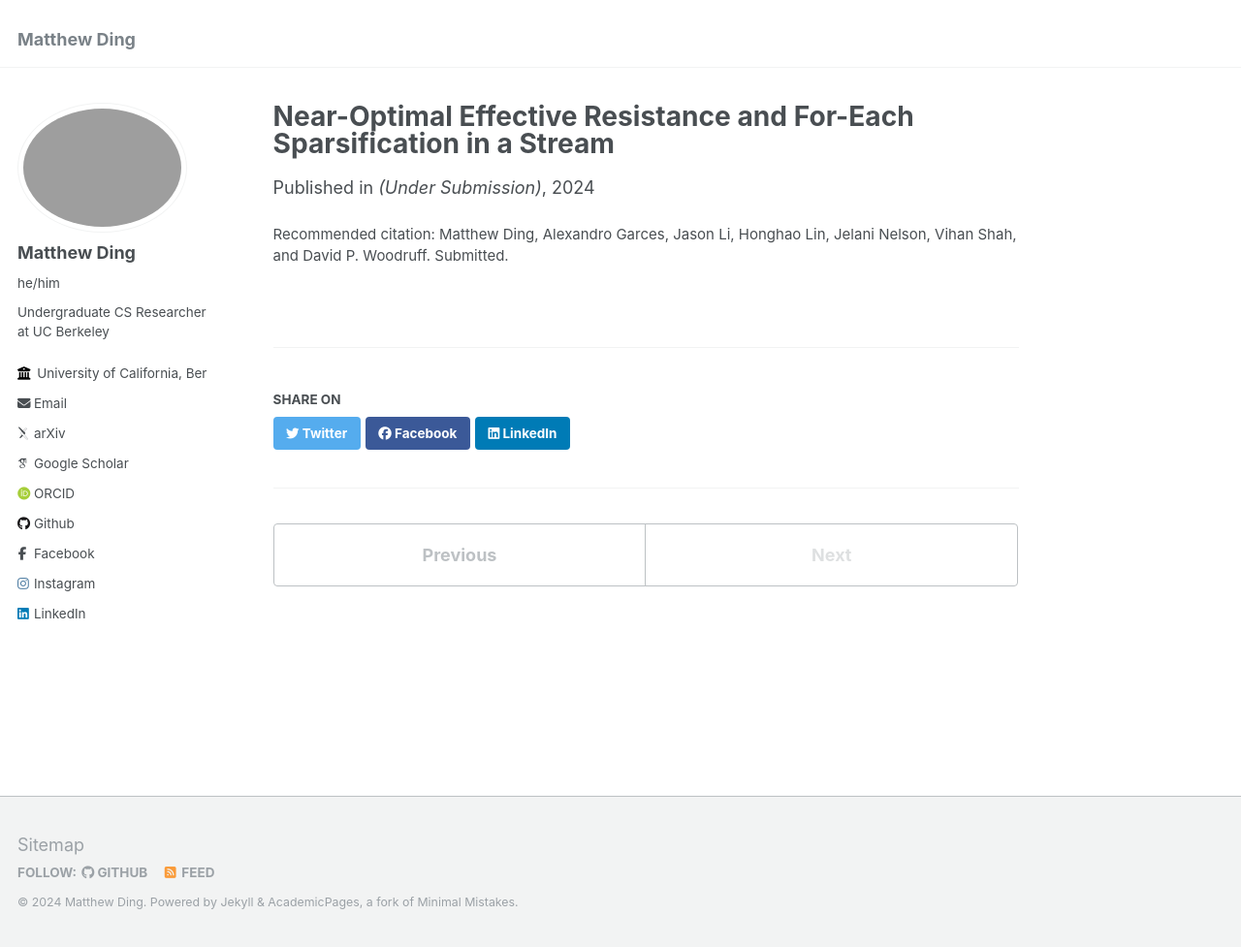
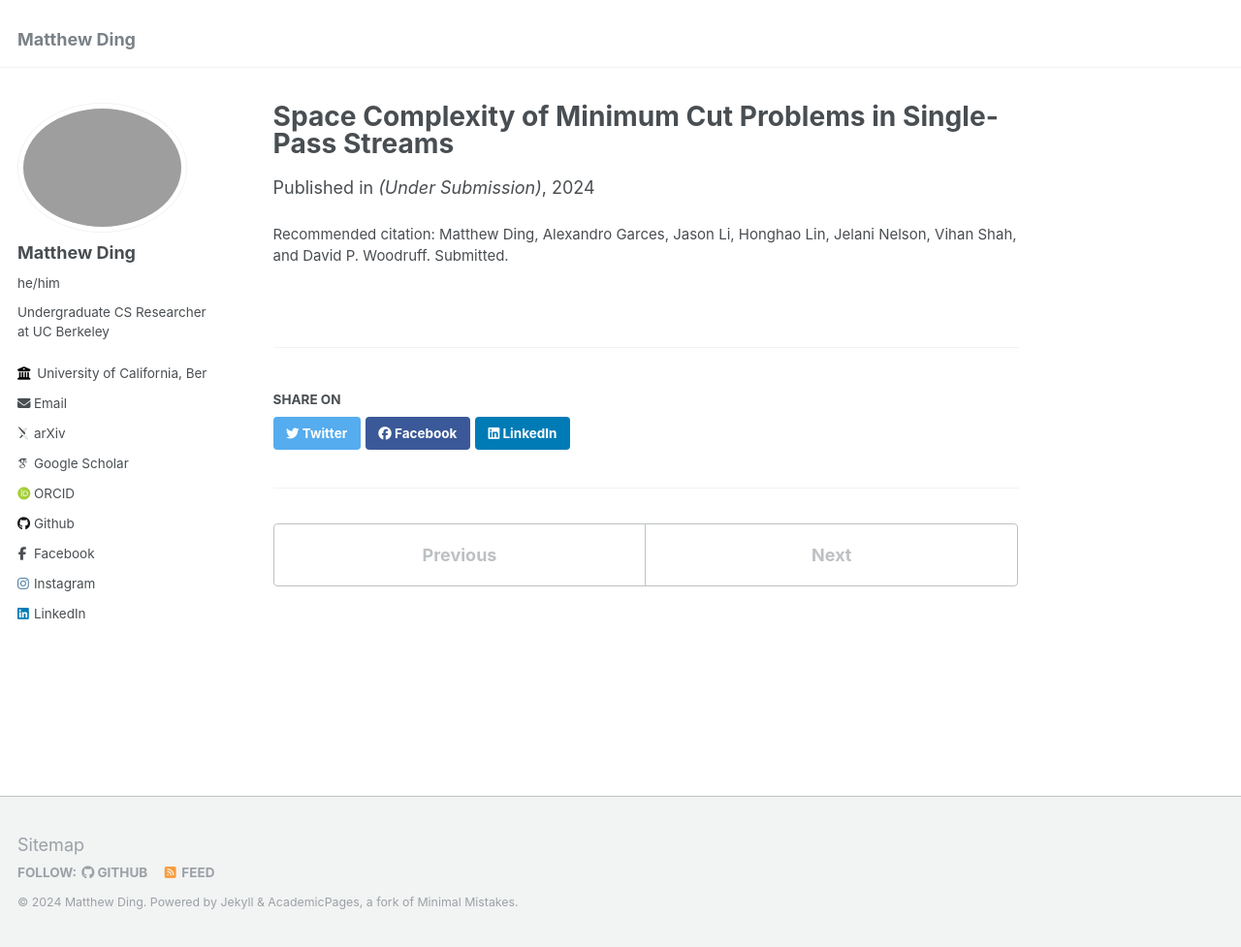
Before and after one commit to matthew-ding/matthew-ding.github.io, a Jekyll site: the page built from _publications/2023-09-01-minimum-cut-stream.md, in a window 1280 px wide and 977 px high. Shown: the whole window at 97% size. Built offline with Jekyll 4.4.1, drawn with Linux system fonts in a browser that asks for light colours; some web fonts are replaced.

```diff
--- a/_publications/2023-09-01-minimum-cut-stream.md
+++ b/_publications/2023-09-01-minimum-cut-stream.md
@@ -1,9 +1,9 @@
 ---
-title: "Near-Optimal Effective Resistance and For-Each Sparsification in a Stream"
+title: "Space Complexity of Minimum Cut Problems in Single-Pass Streams"
 collection: publications
 permalink: /publication/minimum-cut-stream
 #excerpt: "Modern chained Byzantine Fault Tolerant (BFT) systems leverage a combination of pipelining and leader rotation to obtain both efficiency and fairness. These protocols, however, require a sequence of three or four consecutive honest leaders to commit operations. Therefore, even simple leader failures such as crashes can weaken liveness, resulting in high commit latency or lack of commit all together. We show that, unfortunately, this vulnerability is inherent to all existing BFT protocols that rotate leaders with pipelined agreement. To resolve this liveness shortcoming we present BeeGees1, a novel chained BFT protocol that successfully commits blocks even with non-consecutive honest leaders. It does this while also maintaining quadratic word complexity with threshold signatures, linear word complexity with SNARKs, and responsiveness between consecutive honest leaders. BeeGees reduces the expected commit latency of HotStuff by a factor of three under failures, and the worst-case latency by a factor of seven."
-date: 2024-12-01
+date: 2024-9-05
 venue: "(Under Submission)"
 slidesurl: # 'http://academicpages.github.io/files/slides1.pdf'
 paperurl: # 'https://dl.acm.org/doi/10.1145/3583668.3594572'
```
Also changed, not shown: _publications/2023-12-27-steiner-cut.md (+1 -1 lines), _publications/2024-05-04-syk.md (added, +11 -0 lines), _publications/2024-10-01-nonbayesian.md (deleted, +0 -12 lines).
